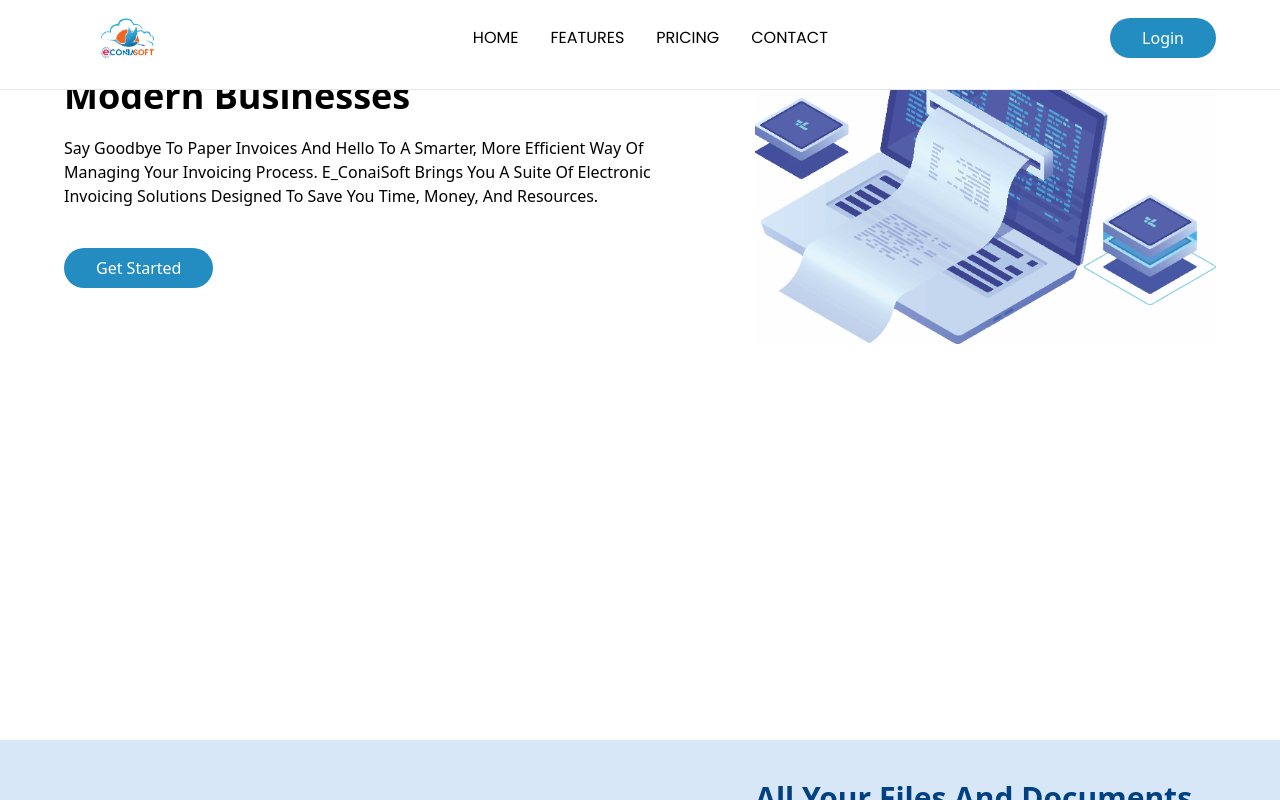
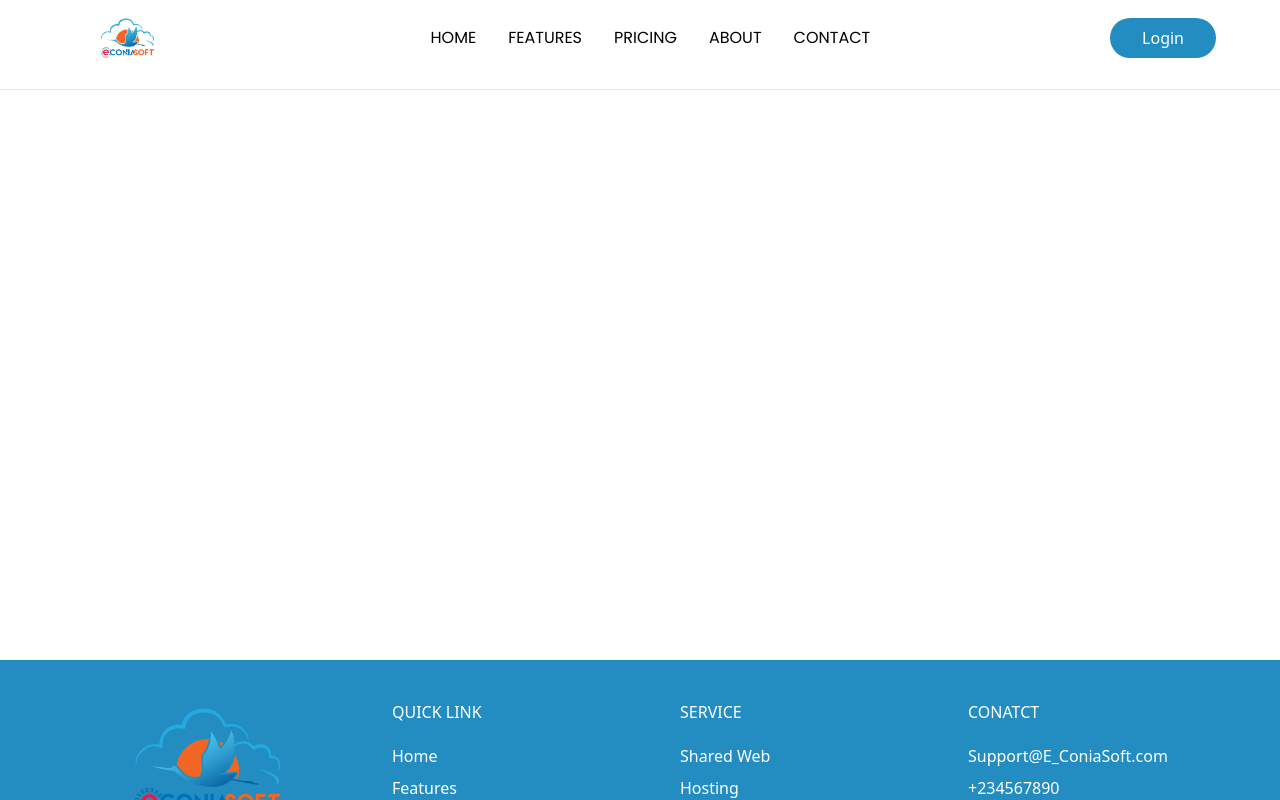
Before and after one commit to Aliyubarde97/E_ConiaSoft, a React (Vite) app: page /about in a window 1280 px wide. Before the commit this address led to /. Shown: the top 800 px of the page. Built offline with nearby package versions, Linux system fonts and the light colour scheme.

Commit message:
update components

```diff
--- a/src/App.tsx
+++ b/src/App.tsx
@@ -6,6 +6,7 @@ import Home from './pages/home/Home'
 import Layout from './components/Layout/Layout'
 import Features from './pages/product/Product'
 import Contact from './pages/contact/Contact'
+import About from './pages/contact/about/About'
 // import SubHero from './pages/home/SubHero'
 // import Cards from './pages/home/Cards'
 // import Services from './pages/home/Services'
@@ -20,6 +21,7 @@ function App() {
         <Routes>
           <Route path='/' element={<Layout> <Home /> </Layout> } />
           <Route path='/features' element={<Layout> <Features /> </Layout> } />
+          <Route path='/about' element={<Layout> <About/> </Layout> } />
           <Route path='/Contact' element={<Layout> <Contact/> </Layout>} />
 
 
--- a/src/components/Mobile/Mobile.tsx
+++ b/src/components/Mobile/Mobile.tsx
@@ -22,6 +22,7 @@ const Mobile = ({show, setClose}:MobileProps) => {
     <li className='px-3  cursor-default oy-2 inline-block'><Link to="#">Home</Link></li>
     <li className='px-3  cursor-default py-2 block'><Link to="#">Features</Link></li>
     <li className='px-3  cursor-default py-2 block'><Link to="#">Pricing</Link></li>
+    <li className='px-3  cursor-default py-2 block'><Link to="#">About</Link></li>
     <li className='px-3  cursor-default  py-2 block'><Link to="#">Contact</Link></li>
     <div>
    <button className='btn-primary'><Link to="#">Login</Link></button>
--- a/src/components/Navigation/Navbar.tsx
+++ b/src/components/Navigation/Navbar.tsx
@@ -50,6 +50,9 @@ const Navbar = () => {
                 PRICING
               </Link>
               <Link to="/" className='hover:border-b-2 border-bg-color'>
+                ABOUT
+              </Link>
+              <Link to="/" className='hover:border-b-2 border-bg-color'>
                 CONTACT
               </Link>
 
--- /dev/null
+++ b/src/pages/contact/about/About.tsx
@@ -0,0 +1,16 @@
+const About = () => {
+  return (
+<>
+<div className="w-full h-[calc(100vh-140px)]">
+    <div className="container">
+          <div>
+            About
+          </div>
+    </div>
+
+</div>
+</>
+  )
+}
+
+export default About
```
